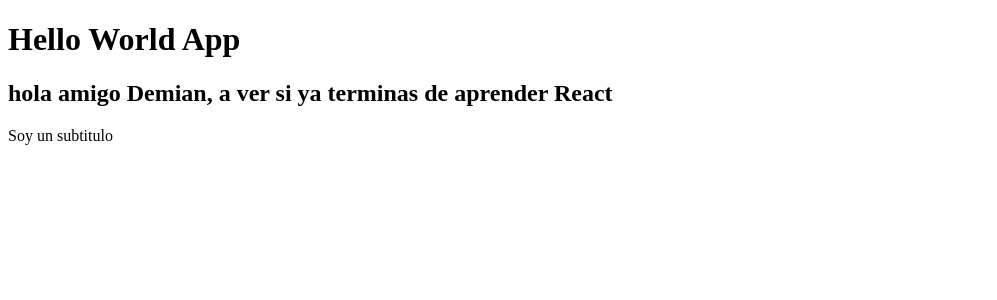
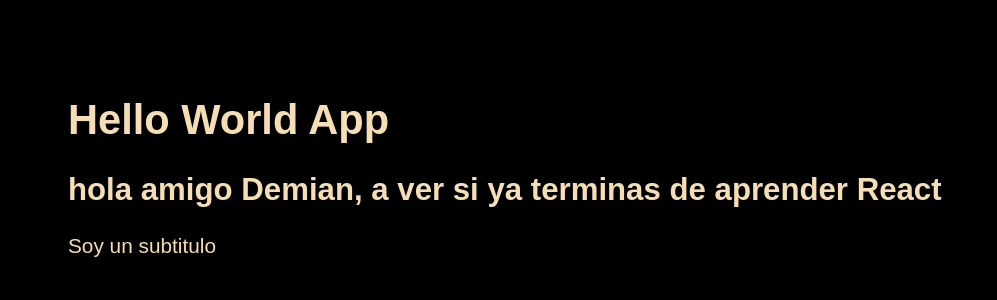
Before and after one commit to Demian-1/counterReact, a React (Vite) app: page / in a window 1280 px wide. Shown: the top 300 px of the page, without its empty margins (0-997 px from the left). Built offline with nearby package versions, Linux system fonts and the light colour scheme.

Commit message:
Estilos, lo mas facil

```diff
--- a/src/FirstApp.jsx
+++ b/src/FirstApp.jsx
@@ -1,4 +1,6 @@
 // para no tener que usar un div y poder romper los estilos se usa <Fragment>
+
+import './style.css';
 
 const nombree = {
     message : 'holaa',
--- /dev/null
+++ b/src/style.css
@@ -0,0 +1,7 @@
+body{
+    background-color: black;
+    color: wheat;
+    font-family: Arial, Helvetica, sans-serif;
+    font-size: 1.3rem;
+    padding: 60px;
+}
```
